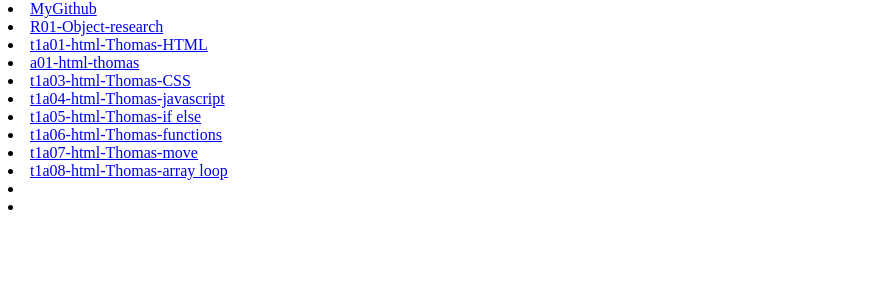
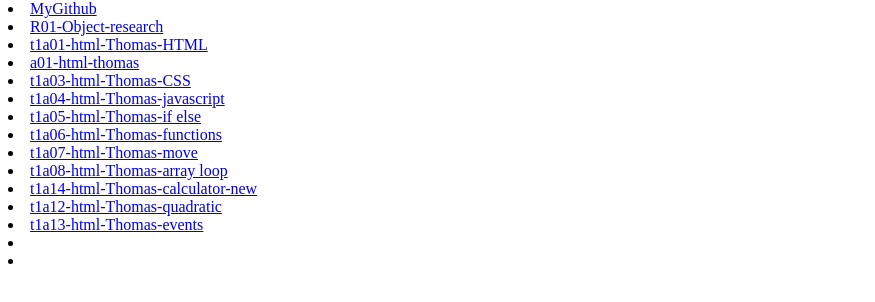
Before and after one commit to thombys24/game-dev2017, a plain HTML site: page index.html in a window 1280 px wide. Shown: the part 66-368 px from the top of the page, without its empty margins (0-875 px from the left). Drawn offline with Linux system fonts and the light colour scheme.

Commit message:
Add files via upload

```diff
--- a/index.html
+++ b/index.html
@@ -3,7 +3,7 @@
 
 
 
- <li> <a href="https://github.com/thombys/gamedev2017/edit/master/index.html">MyGithub</a><br>
+ <li> <a href="https://github.com/thombys24/game-dev2017">MyGithub</a><br>
 
 
  <li><a href="https://docs.google.com/document/d/12gnGDneIT0fFpJZDmcw7-taH8Ju7VqRB4dNYp84Tl3Q/edit">R01-Object-research</a>
@@ -17,5 +17,8 @@
 <li><a href="t1a06-html-Thomas-functions.html"> t1a06-html-Thomas-functions </a>
 <li><a href="t1a07-html-Thomas-move.html"> t1a07-html-Thomas-move </a>
 <li><a href="t1a08-html-Thomas-array loop.html"> t1a08-html-Thomas-array loop </a>
+<li><a href="t1a14-html-Thomas-calculator-new.html"> t1a14-html-Thomas-calculator-new </a>
+<li><a href="t1a12-html-Thomas-quadratic.html"> t1a12-html-Thomas-quadratic </a>
+<li><a href="t1a13-html-Thomas-events.html"> t1a13-html-Thomas-events </a>
 <li><a href=".html">  </a>
 <li><a href=".html">  </a>
```
